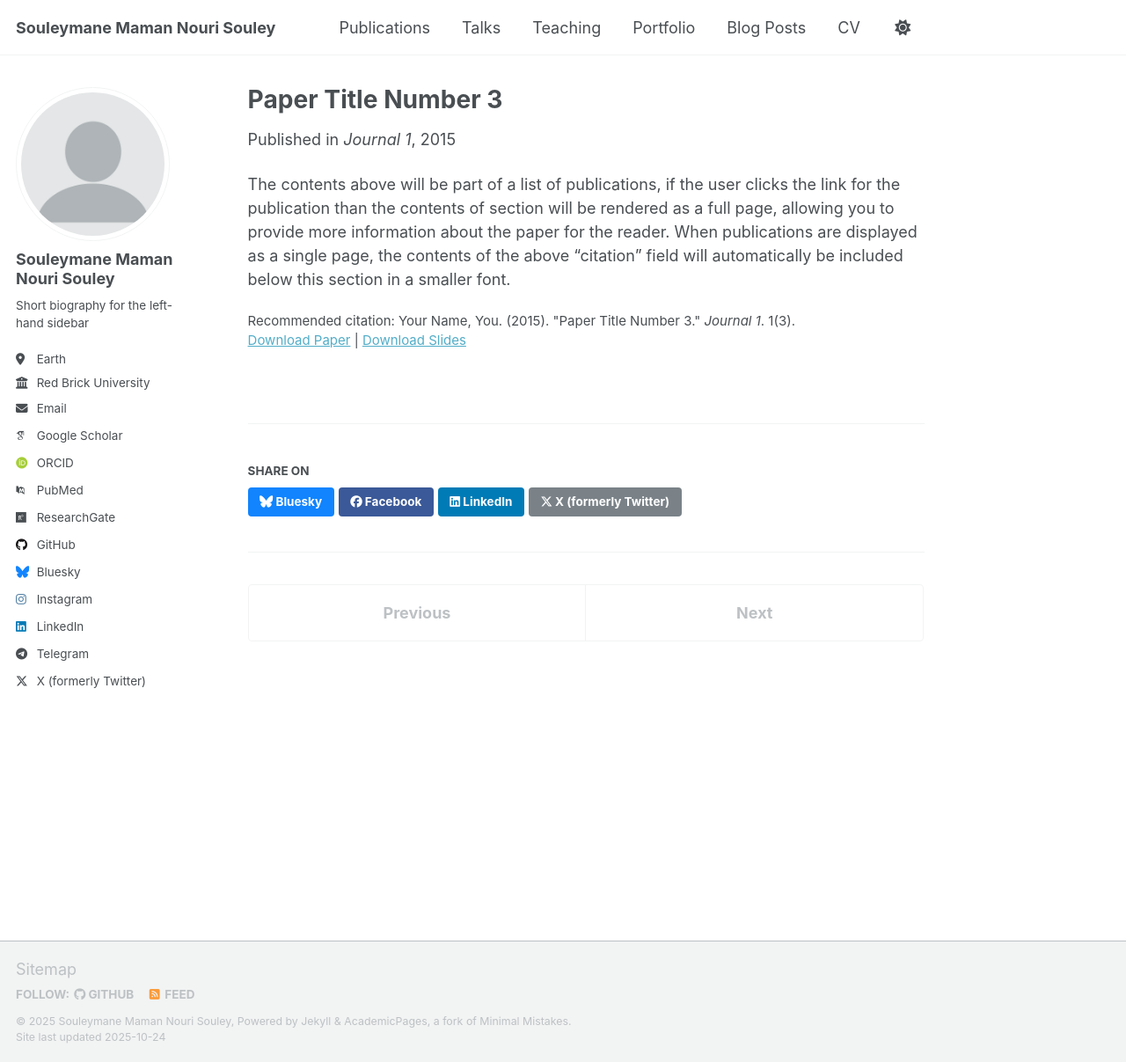
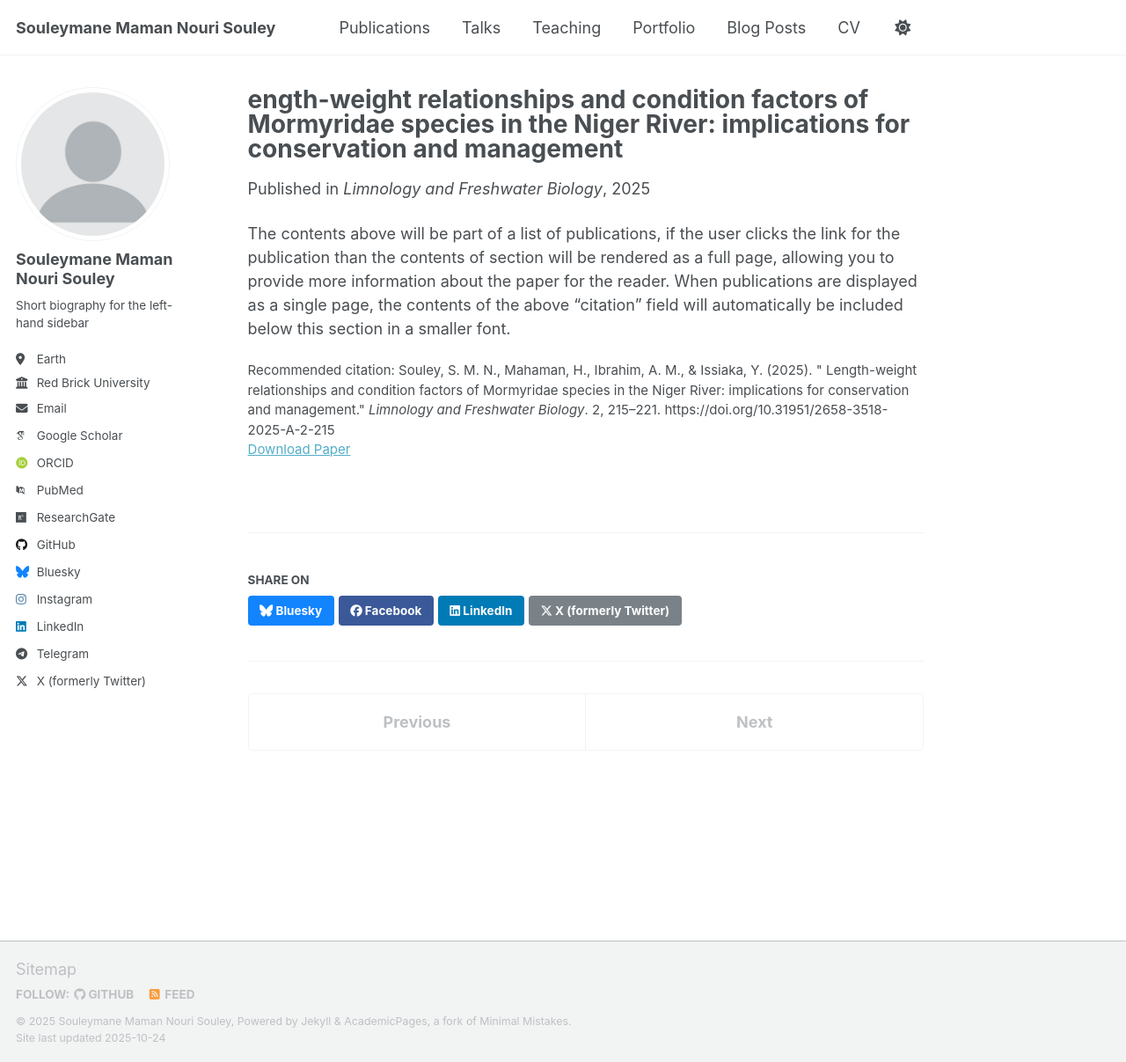
Before and after one commit to halieute/halieute.github.io, a Jekyll site: the page built from _publications/2015-10-01-paper-title-number-3.md, in a window 1280 px wide and 1207 px high. Shown: the whole window at 88% size. Built offline with Jekyll 4.4.1, drawn with Linux system fonts in a browser that asks for light colours; some web fonts are replaced; a script that is not in the unit is left out.

Commit message:
Revise publication details for Paper Title Number 3
Updated the title, excerpt, date, venue, paper URL, and citation for the publication on Mormyridae species.

```diff
--- a/_publications/2015-10-01-paper-title-number-3.md
+++ b/_publications/2015-10-01-paper-title-number-3.md
@@ -1,14 +1,13 @@
 ---
-title: "Paper Title Number 3"
+title: "ength-weight relationships and condition factors of Mormyridae species in the Niger River: implications for conservation and management"
 collection: publications
 category: manuscripts
 permalink: /publication/2015-10-01-paper-title-number-3
-excerpt: 'This paper is about the number 3. The number 4 is left for future work.'
-date: 2015-10-01
-venue: 'Journal 1'
-slidesurl: 'http://academicpages.github.io/files/slides3.pdf'
-paperurl: 'http://academicpages.github.io/files/paper3.pdf'
-citation: 'Your Name, You. (2015). &quot;Paper Title Number 3.&quot; <i>Journal 1</i>. 1(3).'
+excerpt: 'This study analyzed the length-weight relationships and condition factors of 14 Mormyridae species in the Niger River at Niamey. Results revealed negative allometric growth across species and highlighted the need for targeted conservation and sustainable fisheries management.'
+date: 2025-04-30
+venue: 'Limnology and Freshwater Biology'
+paperurl: 'http://limnolfwbiol.com/index.php/LFWB/article/view/1292/925'
+citation: 'Souley, S. M. N., Mahaman, H., Ibrahim, A. M., & Issiaka, Y. (2025). &quot; Length-weight relationships and condition factors of Mormyridae species in the Niger River: implications for conservation and management.&quot; <i>Limnology and Freshwater Biology</i>. 2, 215–221. https://doi.org/10.31951/2658-3518-2025-A-2-215'
 ---
 
 The contents above will be part of a list of publications, if the user clicks the link for the publication than the contents of section will be rendered as a full page, allowing you to provide more information about the paper for the reader. When publications are displayed as a single page, the contents of the above "citation" field will automatically be included below this section in a smaller font.
```
